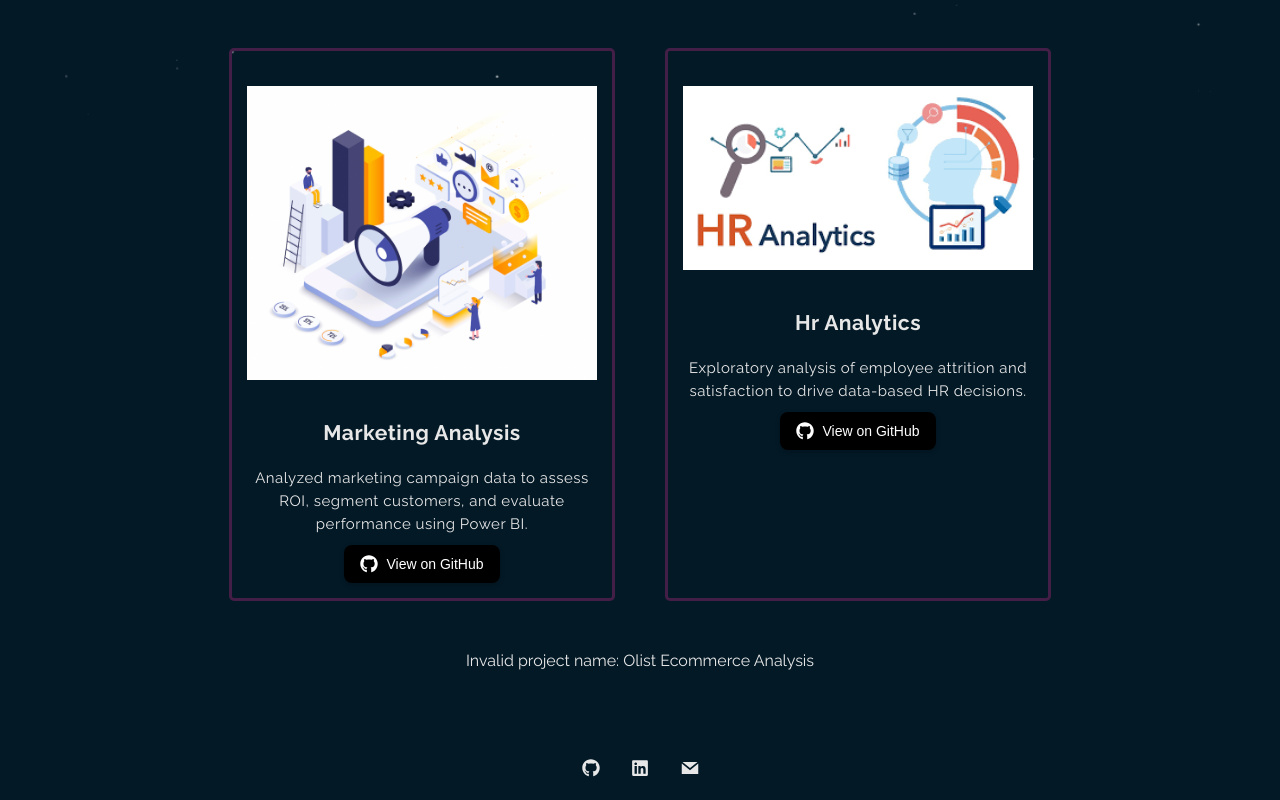
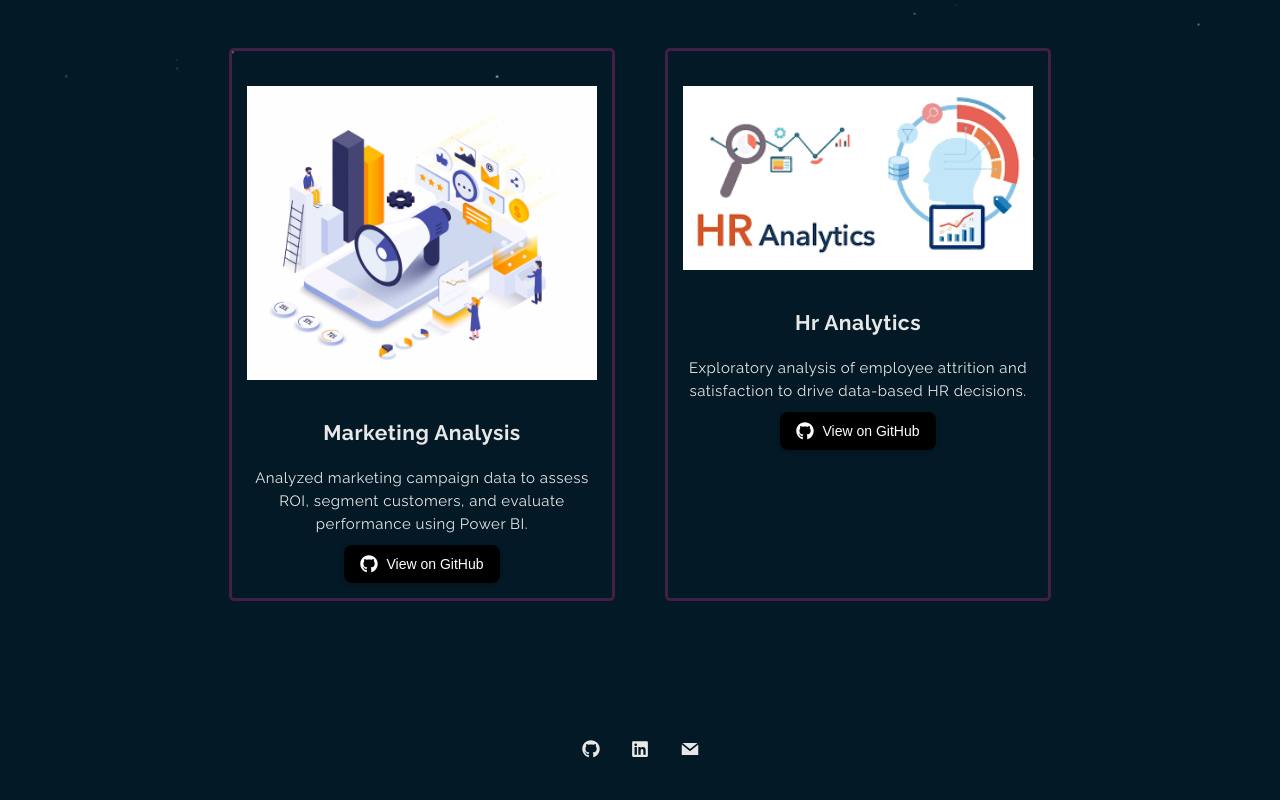
Before and after one commit to RaineJacob/Raine-Jacob, a React (Create React App) app: page /Project in a window 1280 px wide. Shown: the part 928-1728 px from the top of the page. Built offline with nearby package versions, Linux system fonts and the light colour scheme.

Commit message:
Update Projects.js

```diff
--- a/src/Components/Projects.js
+++ b/src/Components/Projects.js
@@ -4,7 +4,6 @@ import HotelBookingImage from '../images/HotelBookingImage.png';
 import DeliveryDelayImage from '../images/DeliveryDelayImage.png';
 import MarketingAnalysisImage from '../images/MarketingAnalysisImage.png';
 import HrAnalyticsImage from '../images/HrAnalyticsImage.png';
-import OlistImage from '../images/olist.jpg';
 
 const Projects = () => {
   return (
@@ -15,7 +14,6 @@ const Projects = () => {
         <ProjectBox projectPhoto={DeliveryDelayImage} projectName="Delivery Delay Analysis" />
         <ProjectBox projectPhoto={MarketingAnalysisImage} projectName="Marketing Analysis" />
         <ProjectBox projectPhoto={HrAnalyticsImage} projectName="Hr Analytics" />
-        <ProjectBox projectPhoto={OlistImage} projectName="Olist Ecommerce Analysis" />
       </div>
 
     </div>
```
